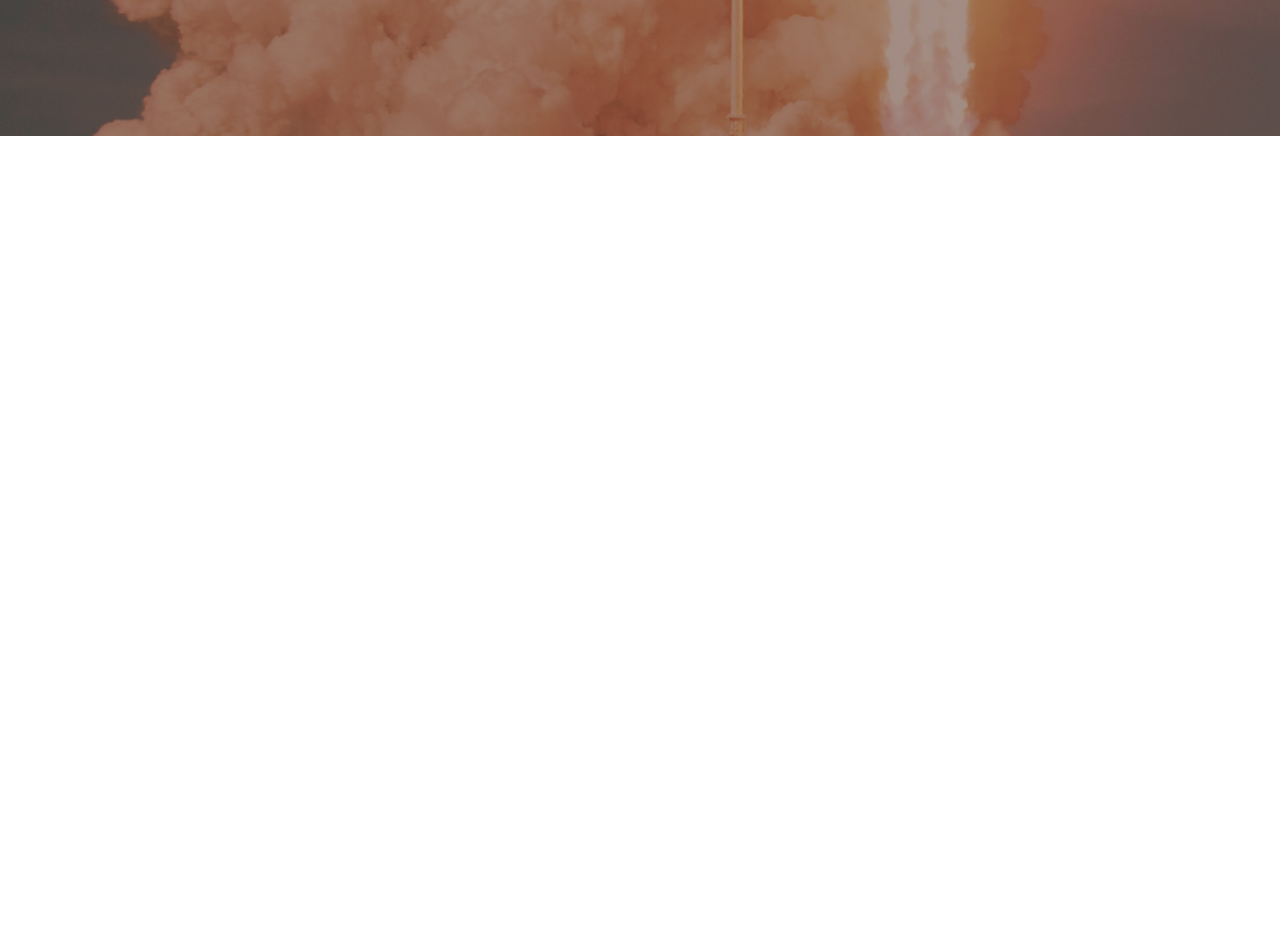
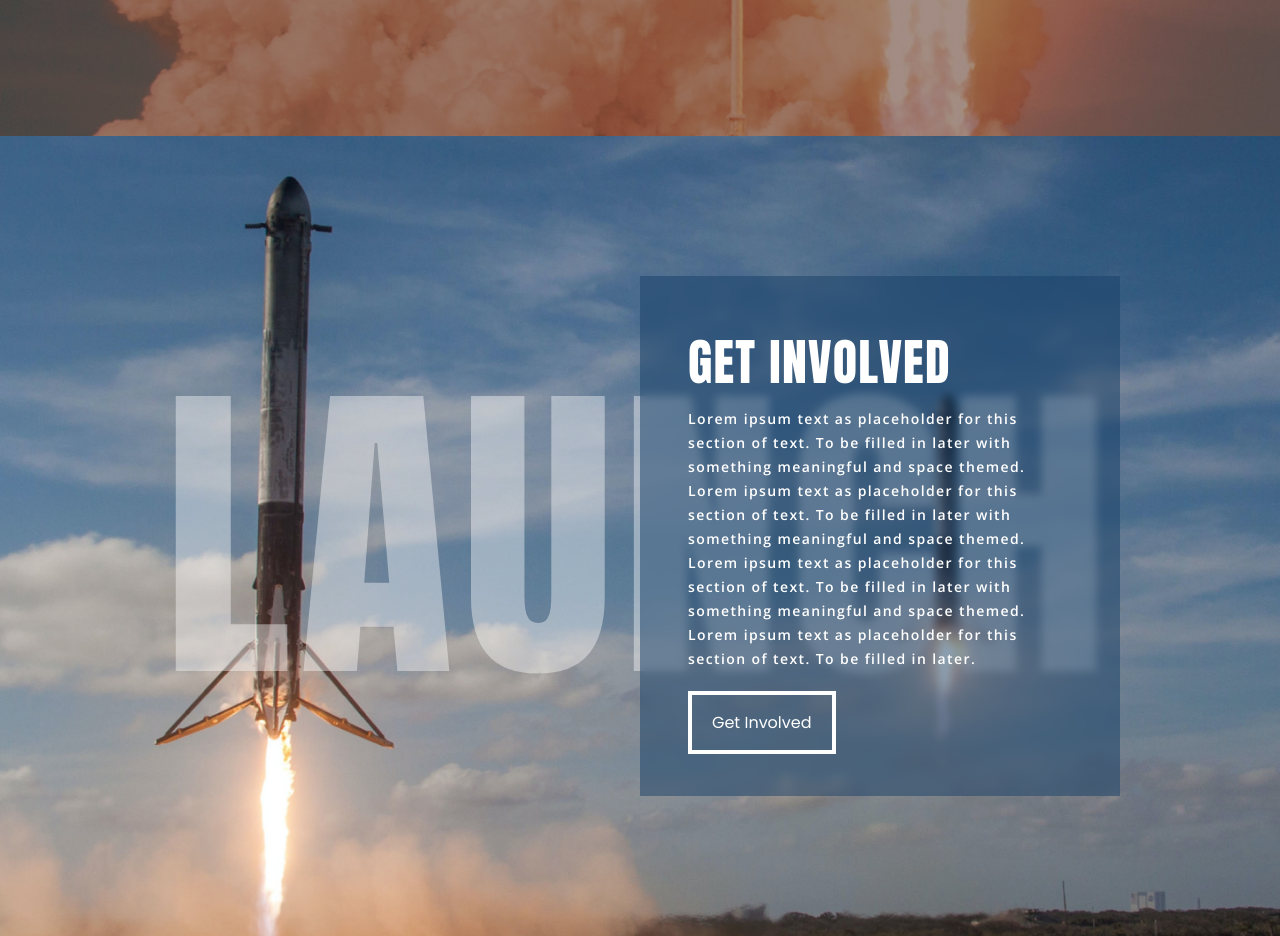
Before and after one commit to LipeMachado/SpaceNeo-Project, a React (Vite) app: page / in a window 1280 px wide. Shown: the part 1760-2696 px from the top of the page. Before the commit the page ends 1896 px from the top, so only its background shows below. Built offline with nearby package versions, Linux system fonts and the light colour scheme.

Commit message:
Add launch section

```diff
--- a/src/Pages/InitialPage/index.tsx
+++ b/src/Pages/InitialPage/index.tsx
@@ -1,5 +1,6 @@
 import { Header } from "../../Sections/Header";
 import { HeaderFeatured } from "../../Sections/HeaderFeatured";
+import { Launch } from "../../Sections/Launch";
 import { NavBar } from "../../Sections/NavBar";
 
 export function InitialPage() {
@@ -8,6 +9,7 @@ export function InitialPage() {
             <NavBar />
             <Header />
             <HeaderFeatured />
+            <Launch />
         </>
     )
 }
--- /dev/null
+++ b/src/Sections/Launch/index.tsx
@@ -0,0 +1,21 @@
+export function Launch() {
+    return (
+        <>
+            <div className="bg-LaunchBg bg-cover relative w-full h-auto sm:h-screen flex items-center">
+                <h1 className="w-full font-anton text-start lg:text-center text-LaunchBgTextColor uppercase tracking-normal lg:tracking-wide select-none hidden sm:block text-[220px] lg:text-[320px]">Launch</h1>
+                <div className="relative sm:absolute w-full sm:w-[480px] h-full sm:h-[520px] right-0 lg:right-40 bg-LaunchBoxBgColor filter backdrop-blur-sm p-12">
+                    <h2 className="uppercase text-white text-[50px] font-anton tracking-wide mb-2">Get Involved</h2>
+                    <p className="text-white tracking-widest font-openSans text-[14px] font-semibold leading-6 mb-10">
+                        Lorem ipsum text as placeholder for this section of text. To be filled in later with
+                        something meaningful and space themed. Lorem ipsum text as placeholder for this section of text.
+                        To be filled in later with something meaningful and space themed. Lorem ipsum text as placeholder
+                        for this section of text. To be filled in later with something meaningful and space themed.
+                        <br />
+                        Lorem ipsum text as placeholder for this section of text. To be filled in later.
+                    </p>
+                    <a className="px-5 py-4 border-4 border-white text-white cursor-pointer hover:bg-white hover:text-black">Get Involved</a>
+                </div>
+            </div>
+        </>
+    )
+}
--- a/src/Sections/NavBar/index.tsx
+++ b/src/Sections/NavBar/index.tsx
@@ -4,7 +4,7 @@ import { List } from 'phosphor-react'
 export function NavBar() {
     return (
         <>
-            <div className="fixed w-full left-0 px-0 py-5 sm:left-[10%] sm:px-5">
+            <div className="fixed w-full left-0 px-0 py-5 sm:left-[10%] sm:px-5 z-50">
                 <div className="w-full sm:w-[80%] flex items-center justify-between p-4 bg-NavBarBackgroundColor filter backdrop-blur-3xl">
                     <div className="w-[70%] sm:w-auto">
                         <img className="" src={SpaceNeoLogo}></img>
--- a/src/Styles/Global.css
+++ b/src/Styles/Global.css
@@ -11,5 +11,17 @@
 
 body {
     font-family: "Poppins", sans-serif;
-    background-color: #fff;
+    background-color: #ffffff;
 }
+
+::-webkit-scrollbar {
+    width: 8px;
+}
+
+::-webkit-scrollbar-track {
+    background-color: #222024;
+}
+
+::-webkit-scrollbar-thumb {
+    background-color: #7A589D;
+}
--- a/tailwind.config.cjs
+++ b/tailwind.config.cjs
@@ -9,11 +9,14 @@ module.exports = {
                 'openSans': ["Open Sans", "sans-serif"]
             },
             colors: {
-                'NavBarBackgroundColor': 'rgba(0, 0, 0, 0.08)'
+                'NavBarBackgroundColor': 'rgba(0, 0, 0, 0.08)',
+                'LaunchBgTextColor': 'rgba(255, 255, 255, 0.4)',
+                'LaunchBoxBgColor': 'rgba(25, 65, 105, 0.5)',
             },
             backgroundImage: {
                 'HeaderBackground': "url('/src/Assets/Header/BackgroundHeader.jpg')",
                 'HawkQ8HeaderFeaturedBackground': "url('/src/Assets/HeaderFeatured/HawkQ8HeaderFeaturedBackground.jpg')",
+                'LaunchBg': "url('/src/Assets/Launch/LaunchBg.jpg')",
             }
         },
     },
```
Also changed, not shown: src/Assets/Launch/LaunchBg.jpg (added).
